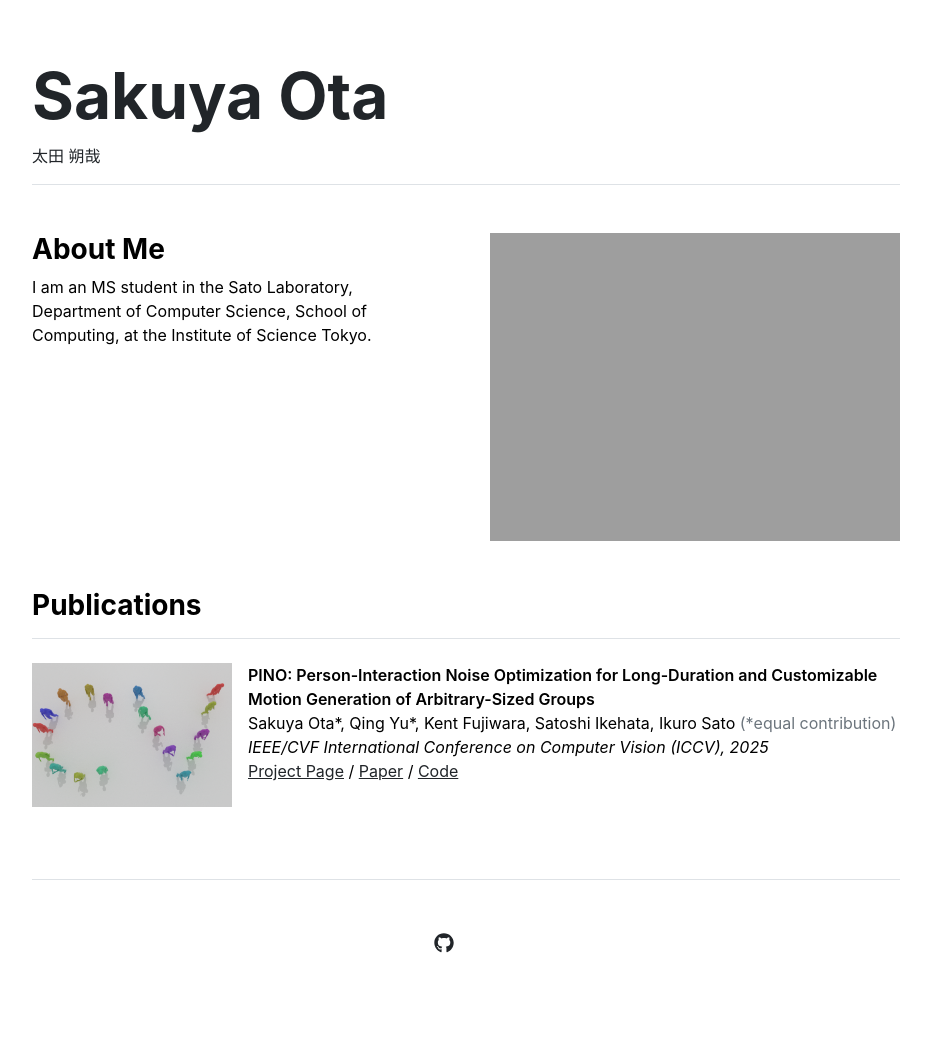
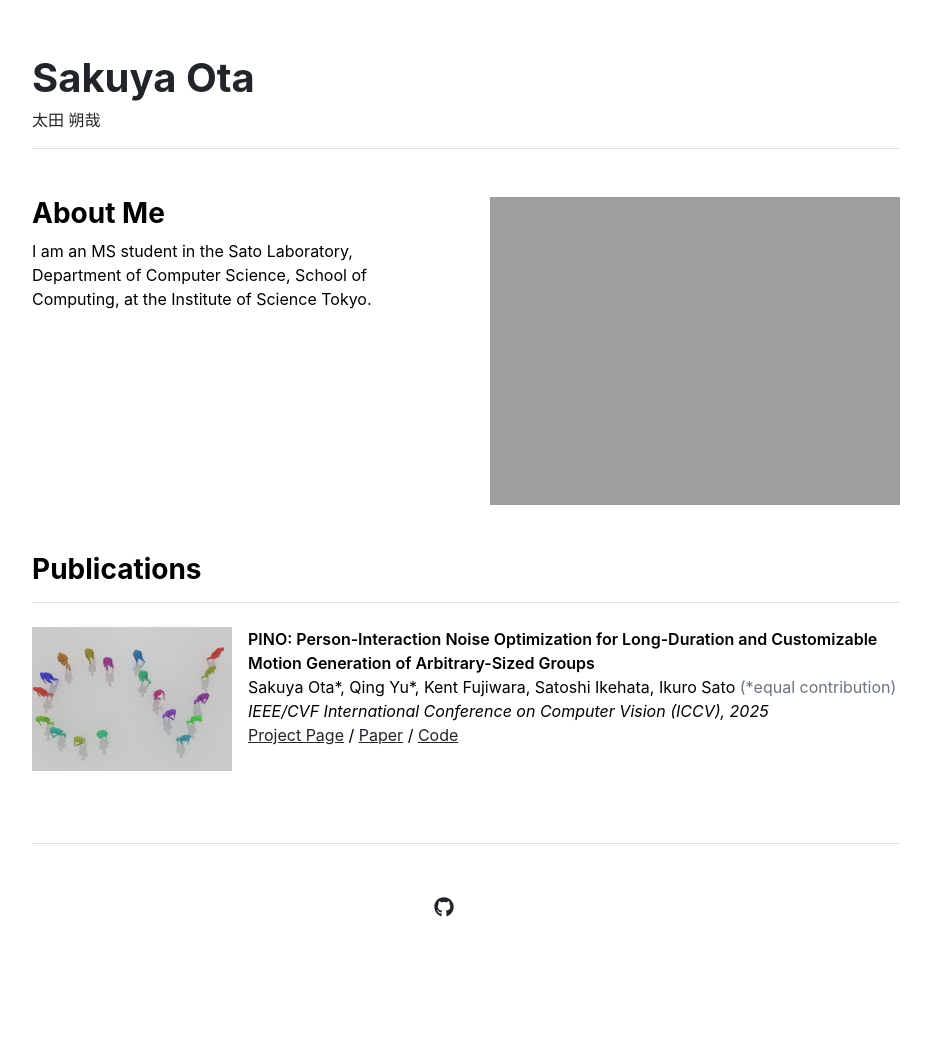
Before and after one commit to sinc865/sinc865.github.io, a Jekyll site: the page built from index.md, in a window 1280 px wide. Shown: the whole page, without its empty margins (174-1105 px from the left). Built offline with Jekyll 4.4.1, drawn with Linux system fonts in a browser that asks for light colours; after the commit the page ends 1018 px from its top, so only the background shows below that.

Commit message:
Update header.html

```diff
--- a/_includes/header.html
+++ b/_includes/header.html
@@ -1,7 +1,7 @@
 <header class="d-flex flex-column flex-md-row align-items-center pb-3 mb-5 border-bottom">
   <div>
     <a href="{{ site.github.url }}/" class="d-flex align-items-center text-decoration-none">
-      <span class="fs-4 fw-bold">{{ site.title }}</span>
+      <span class="fs-1 fw-bold">{{ site.title }}</span>
     </a>
     <a href="{{ site.github.url }}/" class="d-flex align-items-center text-decoration-none">
       <span>{{ site.description }}</span>
```
